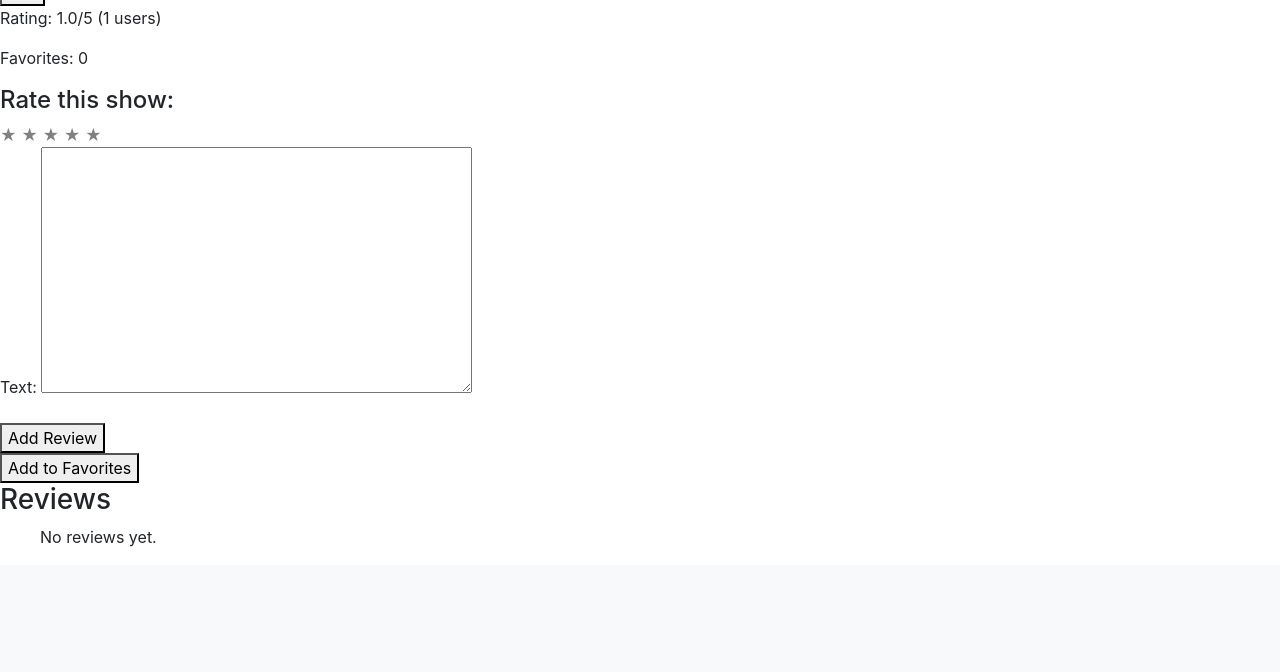
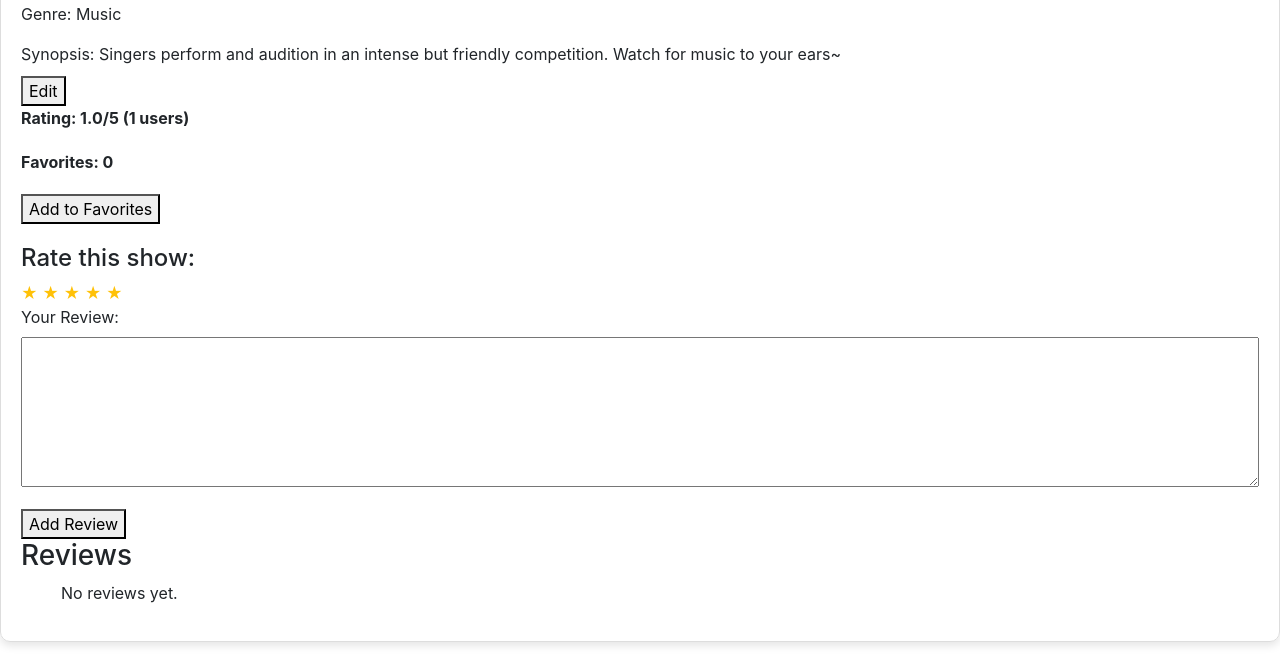
Before and after one commit to janald99/cs50, a Django app: page /show/8 in a window 1280 px wide. Shown: the part 546-1218 px from the top of the page. Before the commit the page ends 1093 px from the top, so only its background shows below. Run offline with Django 4.2, Linux system fonts and the light colour scheme; a user stored in the database is signed in; data comes from the database, SQL or seed files in the repository; both versions use the stored data as it was after the commit; some libraries are stand-ins or nearby versions.

Commit message:
add styling

```diff
--- a/capstone/forms.py
+++ b/capstone/forms.py
@@ -5,3 +5,6 @@ class ReviewForm(forms.ModelForm):
     class Meta:
         model = Review
         fields = ['text']
+        labels = {
+            'text': 'Your Review:',  # Set a custom label for the 'text' field
+        }
--- a/capstone/static/capstone/styles.css
+++ b/capstone/static/capstone/styles.css
@@ -1,3 +1,6 @@
+/* styles.css */
+
+/* Enhance star ratings */
 .star-container {
     font-size: 24px;
     display: flex;
@@ -5,5 +8,104 @@
 
 .star {
     cursor: pointer;
-    color: grey; /* Initial color */
+    color: #ffc107; /* Yellow color for stars */
+    transition: color 0.2s; /* Smooth transition on hover */
 }
+
+.star:hover,
+.star.active {
+    color: #f39c12; /* Change color on hover or when active */
+}
+
+.show {
+    border: 1px solid #ddd;
+    border-radius: 10px; /* Increase the border radius for smoother edges */
+    padding: 20px; /* Increase padding for more space inside the card */
+    margin-bottom: 30px; /* Wider space between cards */
+    box-shadow: 0 4px 8px rgba(0, 0, 0, 0.1);
+}
+
+.show-list {
+    margin-top: 30px;
+}
+
+
+.show-title {
+    margin-bottom: 10px;
+}
+
+.show-image img {
+    width: 100%; /* Reset width */
+    height: auto; /* Reset height */
+    max-width: min(100%, 500px);  /* Ensure image doesn't exceed container width */
+    max-height: 100%; /* Ensure image doesn't exceed container height */
+    border-radius: 5px;
+    margin-bottom: 10px;
+}
+
+.show-description p {
+    margin-bottom: 10px;
+}
+
+.show-favorites button {
+    margin-top: 20px; /* Add margin at the top of the button */
+    margin-bottom: 20px; /* Add margin at the bottom of the button */
+}
+
+#rating-form {
+    margin-top: 20px; /* Add margin at the top of the rating form */
+}
+
+.show-rating p,
+.show-favorites p {
+    margin-bottom: 20px;
+    font-weight: bold;
+}
+
+/* Adjust form inputs in new_show.html */
+#add-show-view {
+    max-width: 500px;
+    margin: 0 auto;
+}
+
+#add-show-view .form-group {
+    margin-bottom: 10px;
+}
+
+/* Pagination styles */
+.pagination {
+    margin-top: 20px;
+    display: flex;
+    justify-content: center;
+}
+
+.pagination li {
+    margin: 0 5px;
+    list-style: none;
+    display: inline-block;
+}
+
+.pagination a {
+    text-decoration: none;
+    color: #333;
+    padding: 6px 10px;
+    border: 1px solid #ddd;
+    border-radius: 4px;
+    transition: background-color 0.3s ease;
+}
+
+.pagination a:hover {
+    background-color: #f0f0f0;
+}
+
+.sidebar {
+    margin: 30px;
+    max-width: 400px;
+}
+
+#id_text {
+    width: 100%; /* Set the width as needed */
+    height: 150px; /* Set the height as needed */
+    resize: vertical; /* Allow vertical resizing */
+    /* Additional styling as per your requirements */
+}
--- a/capstone/templates/capstone/show_page.html
+++ b/capstone/templates/capstone/show_page.html
@@ -9,7 +9,7 @@
             <p>Show page added by: <a href="{% url 'profile' show.creator.username %}"><strong>{{ show.creator.username }}</strong></a></p>
         </div>
         <div class="show-image">
-            <img src="{{ show.image_url }}" alt="{{ show.title }}">
+            <img src="{{ show.image_url }}" alt="{{ show.title }}" width="10" height="5">
         </div>
         <div class="show-genre">
             <p>Genre: {{ show.genre }}</p>
@@ -33,6 +33,14 @@
         </div>
 
         {% if user.is_authenticated %}
+
+            <form method="post" action="{% url 'show_view' show.id %}">
+                {% csrf_token %}
+                <button type="submit" name="favorites_submit">
+                    {% if is_in_favorites %}Remove from Favorites{% else %}Add to Favorites{% endif %}
+                </button>
+            </form>
+
             <form id="rating-form" action="{% url 'rate_show' show.id %}" method="post">
                 {% csrf_token %}
                 <input type="hidden" id="stars" name="stars" value="">
@@ -50,13 +58,6 @@
                 {% csrf_token %}
                 {{ review_form.as_p }}
                 <button type="submit" name="review_form_submit">Add Review</button>
-            </form>
-
-            <form method="post" action="{% url 'show_view' show.id %}">
-                {% csrf_token %}
-                <button type="submit" name="favorites_submit">
-                    {% if is_in_favorites %}Remove from Favorites{% else %}Add to Favorites{% endif %}
-                </button>
             </form>
         {% endif %}
 
```
Also changed, not shown: capstone/templates/capstone/index.html (+9 -10 lines), db.sqlite3.
